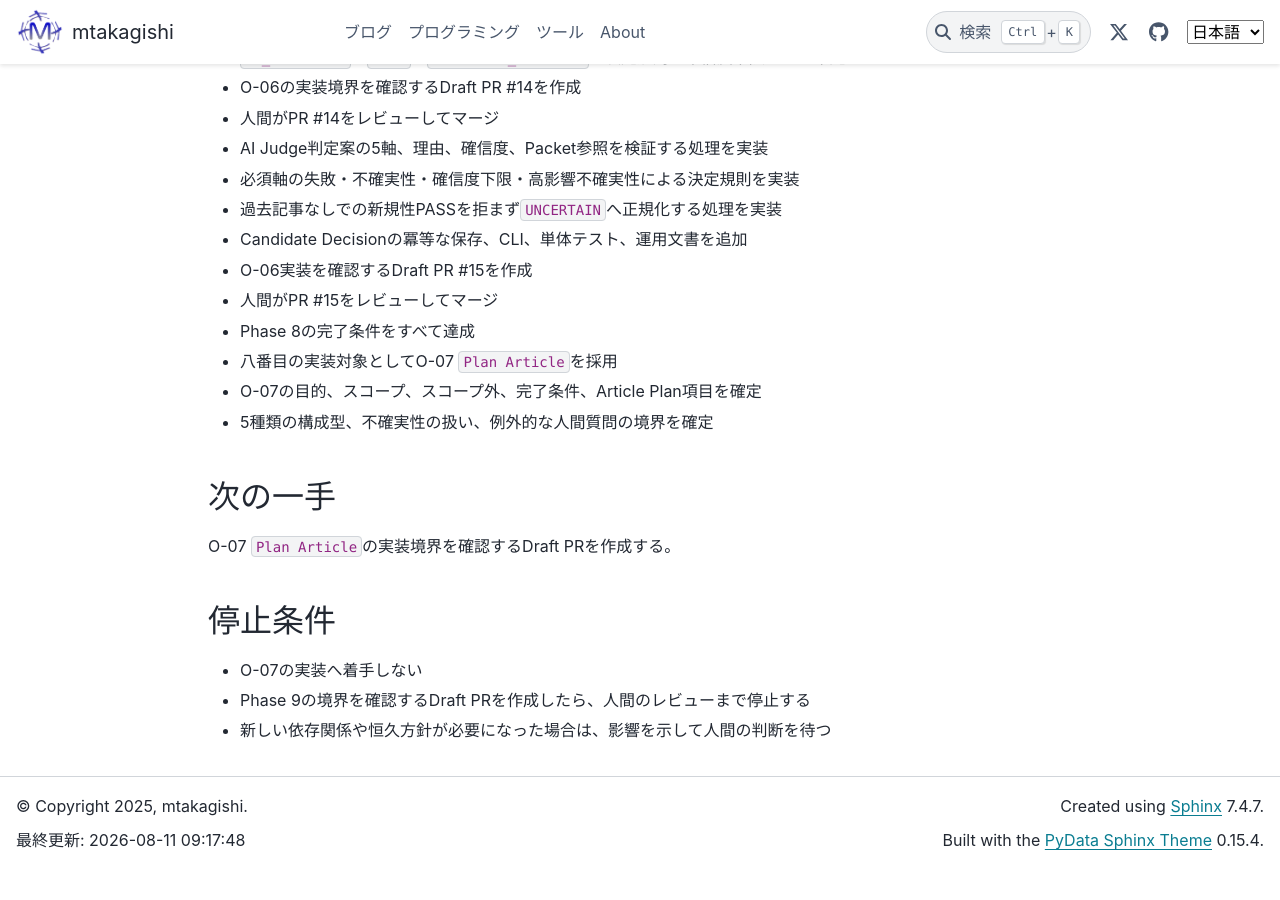
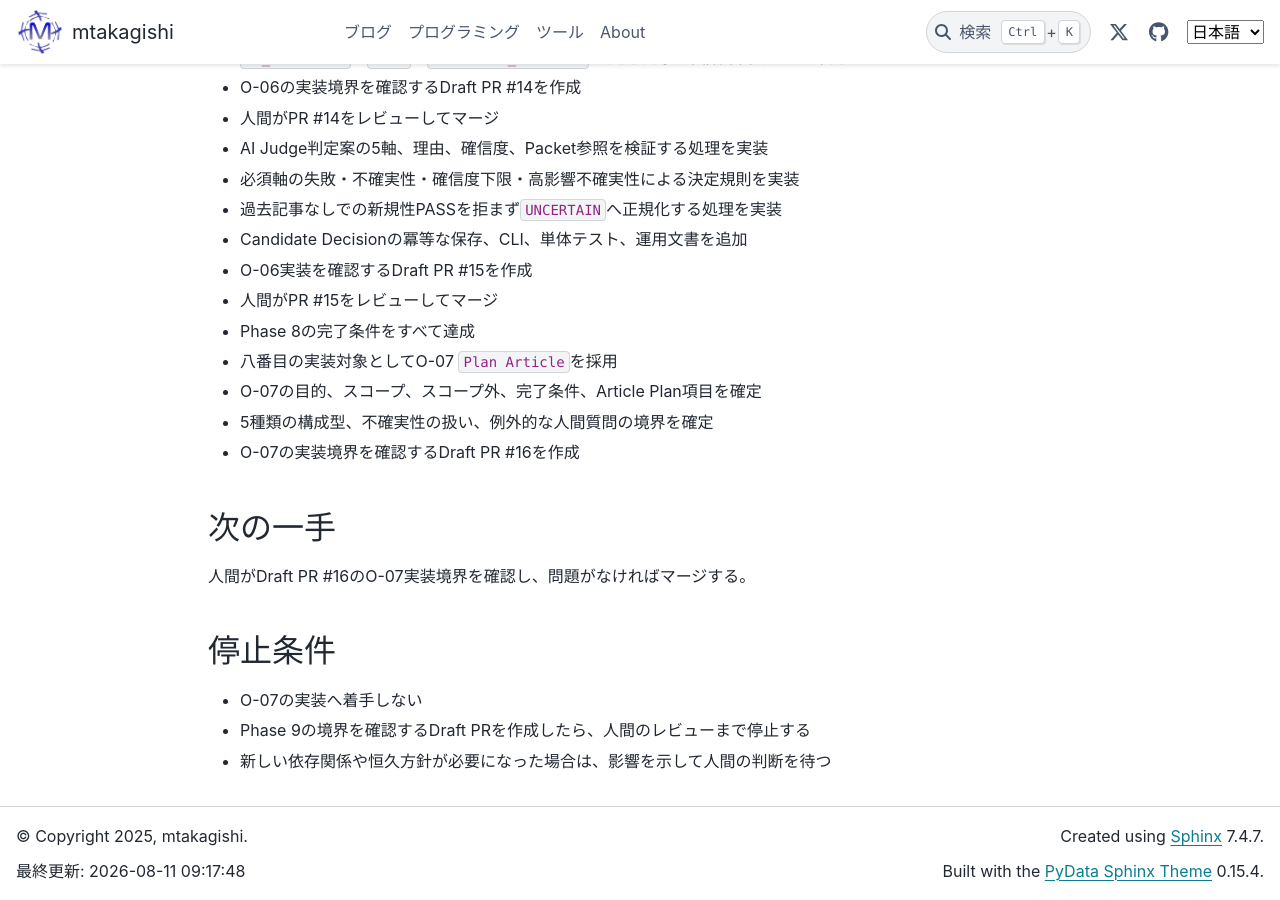
Before and after one commit to mtakagishi/note, a Sphinx documentation site: the page built from docs/agents/knowledge-harness/STATUS.md, in a window 1280 px wide and 900 px high, scrolled down 2324 px. Built offline with Sphinx 7.4.7 and the PyData theme 0.15.4, drawn with Linux system fonts in a browser that asks for light colours; before the commit the page ends 3194 px from its top, so only the background shows below that; some of the changed text lies outside the part shown.

Commit message:
Draft PRの状態を記録

```diff
--- a/docs/agents/knowledge-harness/STATUS.md
+++ b/docs/agents/knowledge-harness/STATUS.md
@@ -5,10 +5,10 @@
 ## 現在地
 
 - フェーズ: Phase 9 / Operation実装準備
-- 状態: O-07 `Plan Article`の実装境界を確定
+- 状態: O-07 `Plan Article`の実装境界をDraft PR #16でレビュー待ち
 - 継続状態の正本: [GitHub Issue #2](https://github.com/mtakagishi/note/issues/2)
 - 完了PR: [GitHub PR #3](https://github.com/mtakagishi/note/pull/3)、[GitHub PR #4](https://github.com/mtakagishi/note/pull/4)、[GitHub PR #5](https://github.com/mtakagishi/note/pull/5)、[GitHub PR #6](https://github.com/mtakagishi/note/pull/6)、[GitHub PR #7](https://github.com/mtakagishi/note/pull/7)、[GitHub PR #8](https://github.com/mtakagishi/note/pull/8)、[GitHub PR #9](https://github.com/mtakagishi/note/pull/9)、[GitHub PR #10](https://github.com/mtakagishi/note/pull/10)、[GitHub PR #11](https://github.com/mtakagishi/note/pull/11)、[GitHub PR #12](https://github.com/mtakagishi/note/pull/12)、[GitHub PR #13](https://github.com/mtakagishi/note/pull/13)、[GitHub PR #14](https://github.com/mtakagishi/note/pull/14)、[GitHub PR #15](https://github.com/mtakagishi/note/pull/15)
-- レビュー対象: なし
+- レビュー対象: [GitHub Draft PR #16](https://github.com/mtakagishi/note/pull/16)
 - ブロッカー: なし
 
 ## 完了
@@ -83,10 +83,11 @@
 - 八番目の実装対象としてO-07 `Plan Article`を採用
 - O-07の目的、スコープ、スコープ外、完了条件、Article Plan項目を確定
 - 5種類の構成型、不確実性の扱い、例外的な人間質問の境界を確定
+- O-07の実装境界を確認するDraft PR #16を作成
 
 ## 次の一手
 
-O-07 `Plan Article`の実装境界を確認するDraft PRを作成する。
+人間がDraft PR #16のO-07実装境界を確認し、問題がなければマージする。
 
 ## 停止条件
 
```
